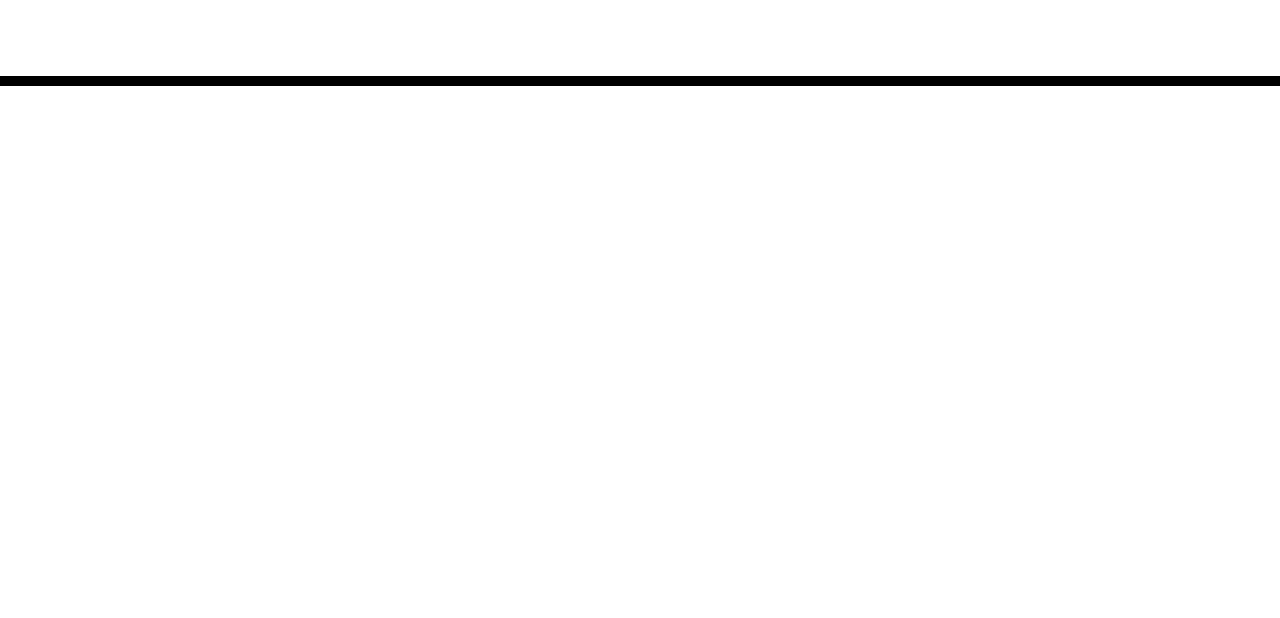
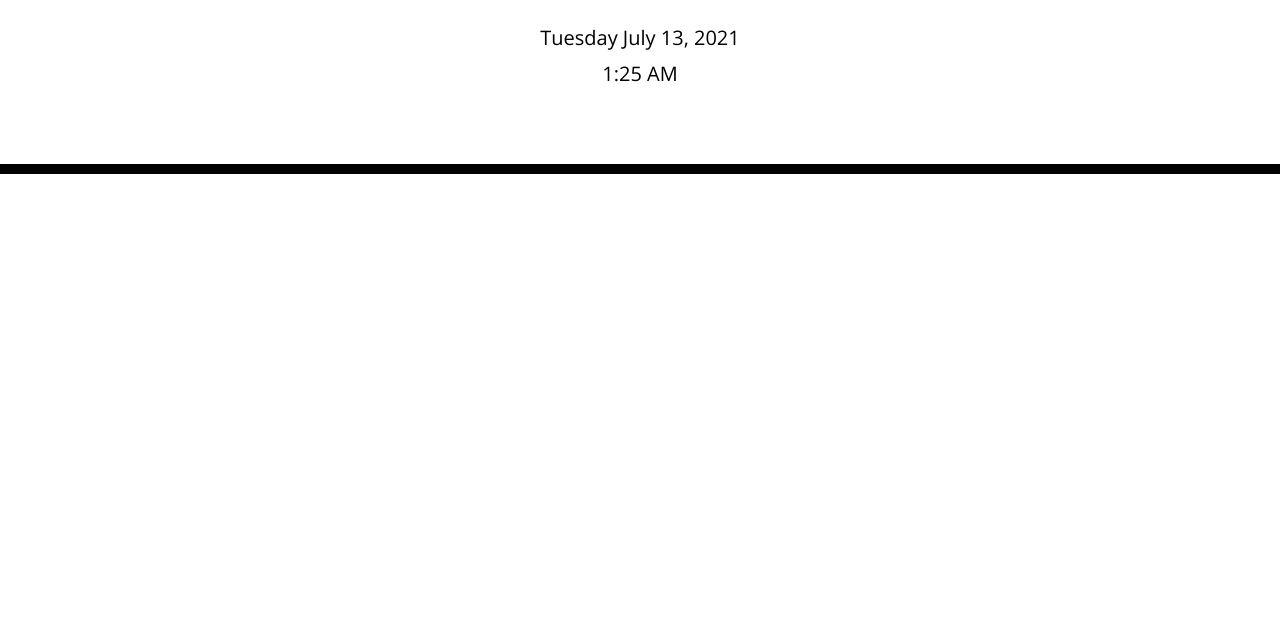
Before and after one commit to Aniesia-Schmolesky/WorkDay-Calendar-Homework-5, a plain HTML site: page index.html in a window 1280 px wide. Shown: the part 182-800 px from the top of the page. Drawn offline with nearby package versions, Linux system fonts and the light colour scheme.

Commit message:
added date and time

```diff
--- a/index.html
+++ b/index.html
@@ -26,13 +26,18 @@
     <header class="jumbotron">
       <h1 class="display-3">Work Day Scheduler</h1>
       <p class="lead">A simple calendar app for scheduling your work day</p>
-      <p id="currentDay" class="lead"></p>
+      <br>
+      <p id="date" class="lead"></p>
+      <p id="time" class="lead"></p>
     </header>
     <div class="container">
       <!-- Timeblocks go here -->
     </div>
 
+
     <script src="https://cdnjs.cloudflare.com/ajax/libs/jquery/3.2.1/jquery.min.js"></script>
     <script src="https://cdnjs.cloudflare.com/ajax/libs/moment.js/2.24.0/moment.min.js"></script>
+    <script src= "./script.js"></script>
+
   </body>
 </html>
--- a/script.js
+++ b/script.js
@@ -0,0 +1,18 @@
+console.log("hello")
+
+//add missing html elements
+
+// working clock and date with moment.js
+var date = moment().format("dddd LL");
+$("#date").append(date);
+
+var time = moment().format("LT");
+$("#time").append(time);
+
+// web API's in Jquery
+
+// time blocks can be made with the for loops in js
+
+// when user clicks time block they need to be able to type in text
+
+// text needs to be stored through local storage.
```
